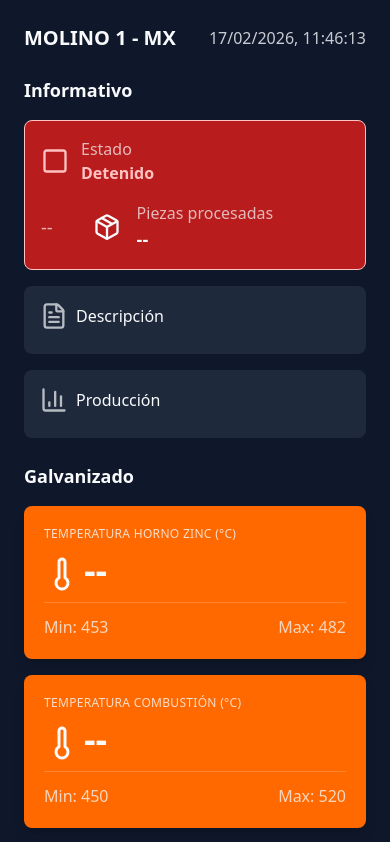
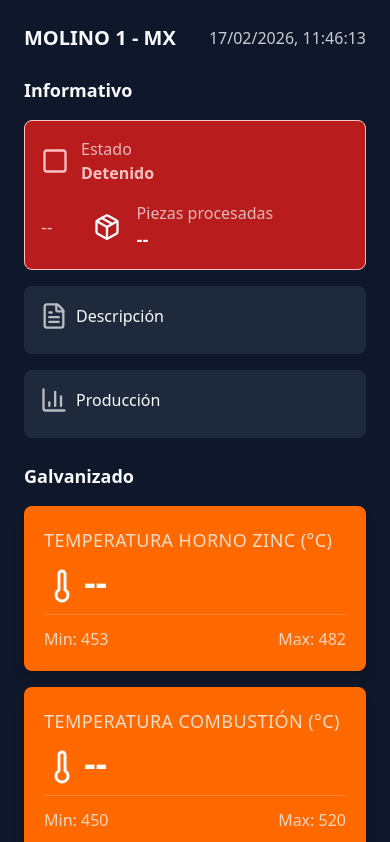
Before and after one commit to keincarrilloR/linkfactoryMX, a React (Vite) app: page / in a window 390 px wide. Shown: the top 842 px of the page. Built offline with nearby package versions, Linux system fonts and the light colour scheme; no server answers.

Commit message:
fix: adjust StatusCard layout for better responsiveness and readability

```diff
--- a/src/components/cards/StatusCard.tsx
+++ b/src/components/cards/StatusCard.tsx
@@ -24,12 +24,12 @@ const StatusCard = ({
       href={grafana}
       target="_blank"
       rel="noopener noreferrer"
-      className="hover:scale-105 transition-transform"
+      className="hover:scale-105 transition-transform h-full block"
     >
       <div
-        className={`${colors[color]} rounded-lg p-5 text-white shadow-lg bg-gre hover:shadow-xl transition-shadow`}
+        className={`${colors[color]} h-full flex flex-col justify-between rounded-lg flex-1 p-5 text-white shadow-lg bg-gre hover:shadow-xl transition-shadow`}
       >
-        <h3 className="text-xs uppercase tracking-wide opacity-80 mb-2">
+        <h3 className="text-lg uppercase tracking-wide opacity-80 mb-2">
           {title}
         </h3>
         <div className="flex items-center gap-1">
```
